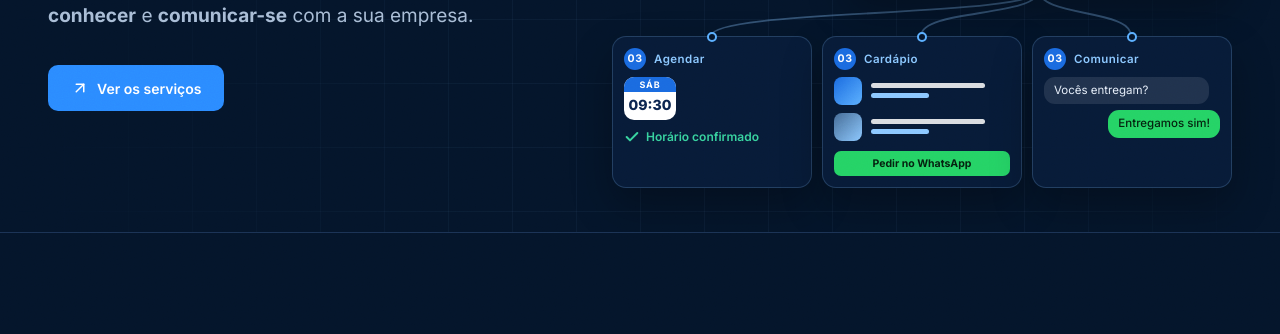
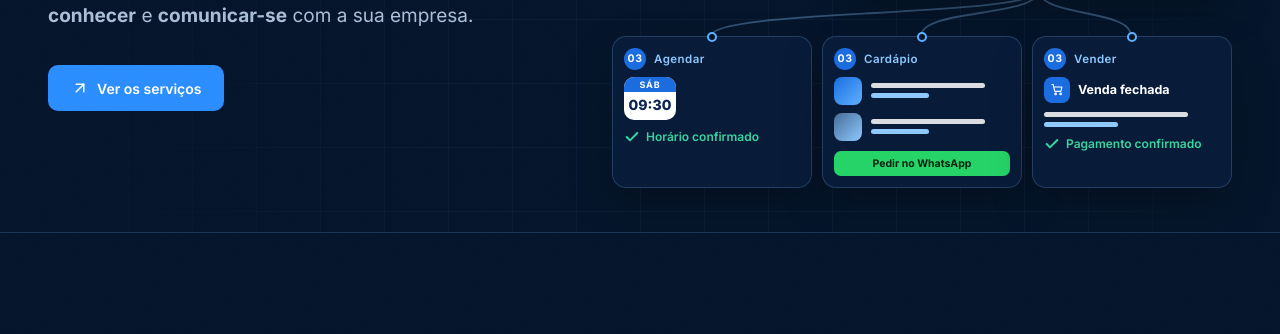
Before and after one commit to aldemir11junior-lgtm/ALDEM, a plain HTML site: page gestao-externa.html in a window 1280 px wide. Shown: the part 457-791 px from the top of the page. Drawn offline with Linux system fonts and the light colour scheme.

Commit message:
Gestão externa: troca o cartão "Comunicar" por "Vender"
No fluxo da primeira tela, o terceiro cartão da ramificação (depois de
Conhecer) agora mostra "Venda fechada" e "Pagamento confirmado", no lugar
da conversa de WhatsApp. Remove o CSS do chat, que ficou sem uso.

Co-Authored-By: Claude Sonnet 5.5 <noreply@anthropic.com>

```diff
--- a/assets/css/gestao.css
+++ b/assets/css/gestao.css
@@ -347,12 +347,11 @@
 .jr-lines i + i { width: 42%; background: var(--primary-light); }
 .jr-order { margin-top: 2px; padding: 6px 8px; border-radius: 7px; text-align: center; background: #25D366; color: #04210f; font-size: 10.5px; font-weight: 700; }
 
-/* 03 · Comunicar */
-.jr-chat { display: grid; gap: 6px; }
-.jr-chat span { max-width: 94%; padding: 6px 10px; font-size: 11.5px; line-height: 1.35; border-radius: 11px; }
-.jr-in { background: rgba(255, 255, 255, 0.1); border-bottom-left-radius: 4px; color: #e6effa; }
-.jr-out { justify-self: end; background: #25D366; color: #04210f; font-weight: 500; border-bottom-right-radius: 4px; }
-
+/* 03 · Vender */
+.jr-sale { display: grid; gap: 9px; }
+.jr-sale-head { display: flex; align-items: center; gap: 8px; font-size: 12.5px; }
+.jr-cart { display: grid; place-items: center; width: 26px; height: 26px; border-radius: 8px; background: var(--blue-card); color: #fff; flex-shrink: 0; }
+.jr-cart svg { width: 15px; height: 15px; fill: none; stroke: currentColor; stroke-width: 1.8; stroke-linecap: round; stroke-linejoin: round; }
 .jr-note { text-align: center; margin: 2px 0 0; font-size: 11px; color: #6f8bb0; }
 
 /* notebook (tela baixa): ilustração mais compacta, para a primeira tela caber */
--- a/gestao-externa.html
+++ b/gestao-externa.html
@@ -137,10 +137,11 @@
 
             <div class="jr-step jr-c" style="--i:4">
               <i class="jr-port jr-pt"></i><i class="jr-port jr-pb"></i>
-              <span class="jr-badge"><b>03</b>Comunicar</span>
-              <div class="jr-chat">
-                <span class="jr-in">Vocês entregam?</span>
-                <span class="jr-out">Entregamos sim!</span>
+              <span class="jr-badge"><b>03</b>Vender</span>
+              <div class="jr-sale">
+                <span class="jr-sale-head"><span class="jr-cart"><svg viewBox="0 0 24 24"><path d="M3 4h2l2.4 10.2a1 1 0 0 0 1 .8h8.2a1 1 0 0 0 1-.8L19 8H6"/><circle cx="9" cy="19" r="1.3"/><circle cx="17" cy="19" r="1.3"/></svg></span><b>Venda fechada</b></span>
+                <span class="jr-lines"><i></i><i></i></span>
+                <span class="jr-ok"><svg viewBox="0 0 24 24"><path d="M20 6 9 17l-5-5"/></svg>Pagamento confirmado</span>
               </div>
             </div>
           </div>
```
